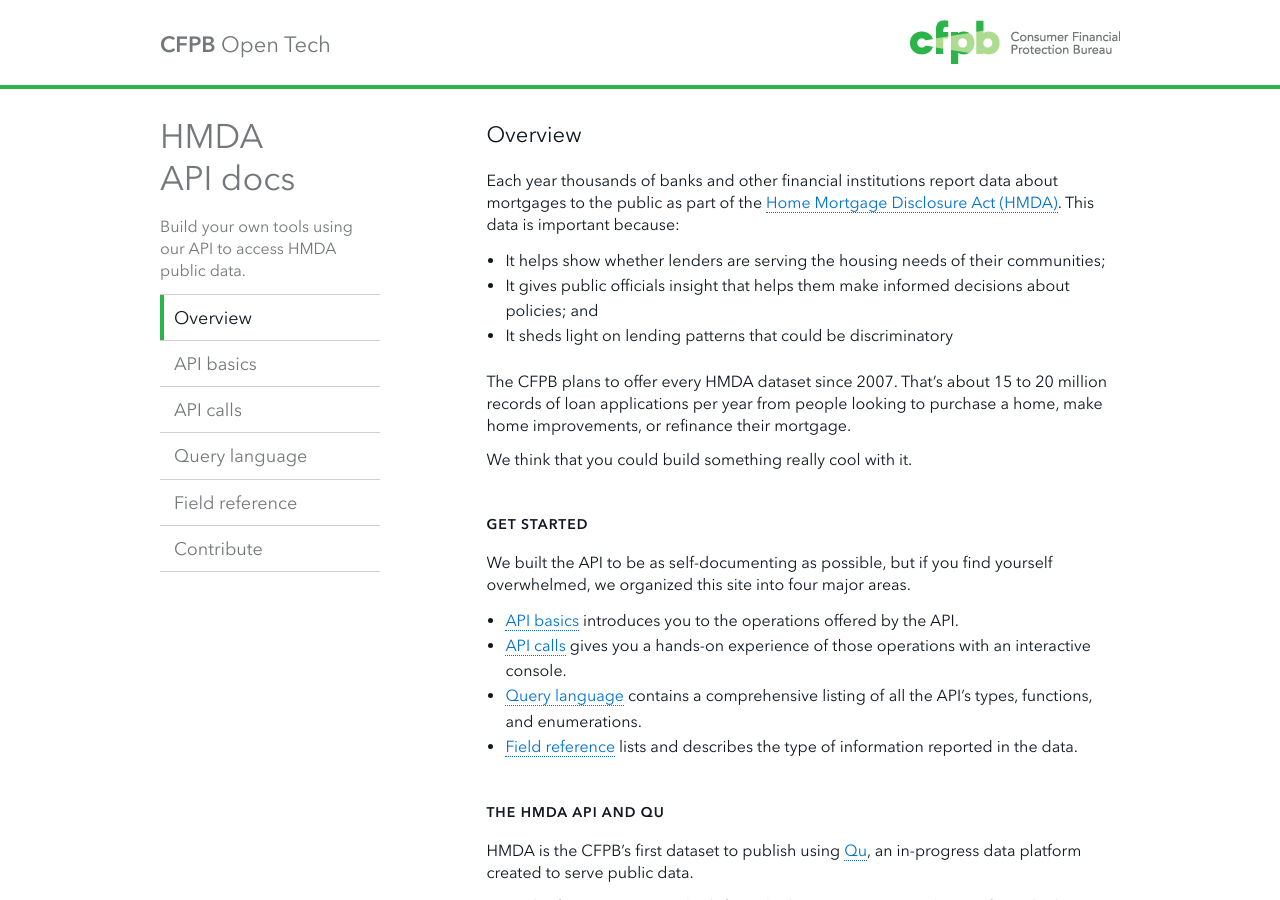
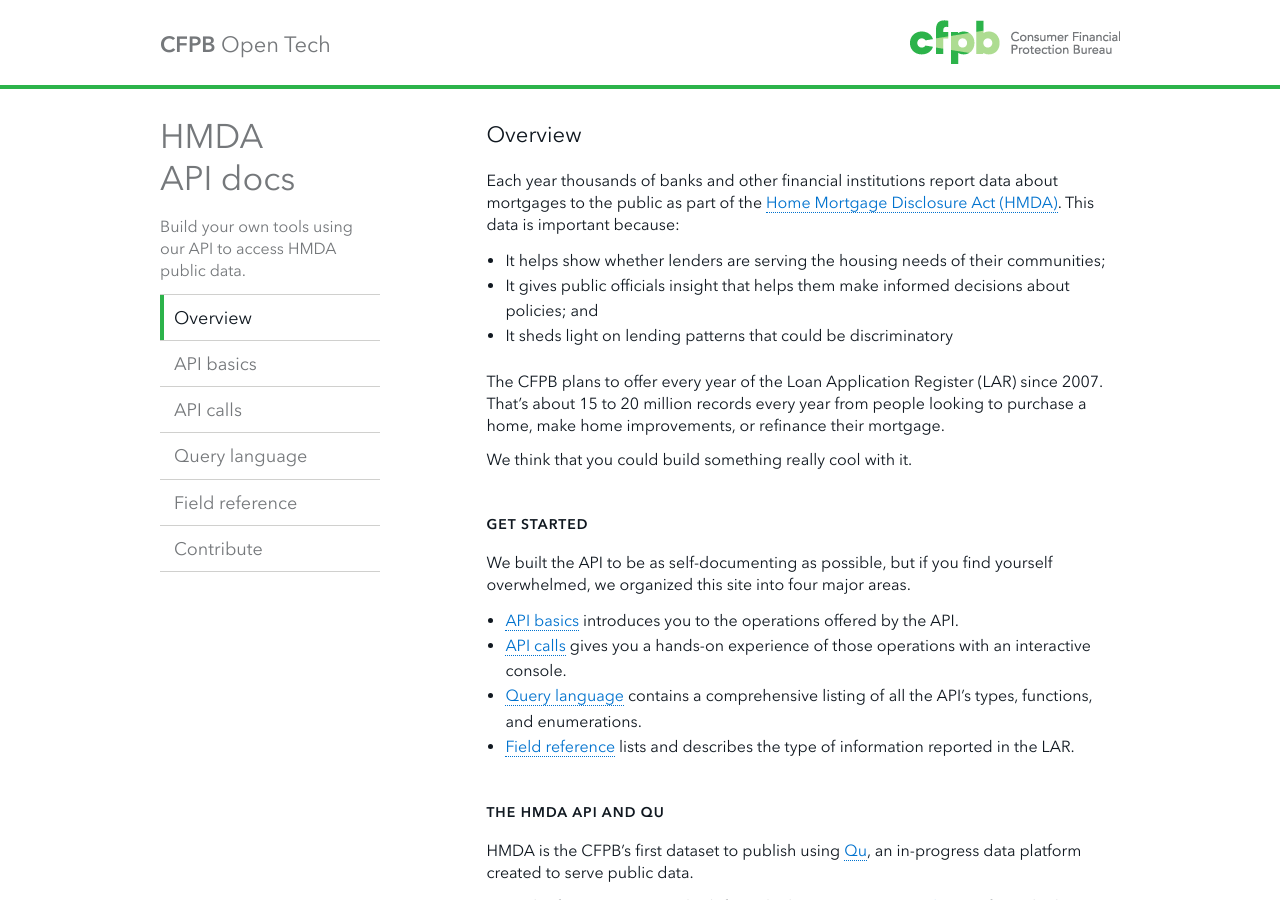
Before and after one commit to cfpb/api, a Jekyll site: the page built from index.md, in a window 1280 px wide and 900 px high. Built offline with Jekyll 4.4.1, drawn with Linux system fonts in a browser that asks for light colours; Markdown is read by kramdown in place of the engine named in the settings.

Commit message:
reference the LAR on the landing page more clearly

```diff
--- a/index.md
+++ b/index.md
@@ -13,7 +13,7 @@
 - It gives public officials insight that helps them make informed decisions about policies; and
 - It sheds light on lending patterns that could be discriminatory
 
-The CFPB plans to offer every HMDA dataset since 2007. That's about 15 to 20 million records of loan applications per year from people looking to purchase a home, make home improvements, or refinance their mortgage.
+The CFPB plans to offer every year of the Loan Application Register (LAR) since 2007. That's about 15 to 20 million records every year from people looking to purchase a home, make home improvements, or refinance their mortgage.
 
 We think that you could build something really cool with it.
 
@@ -23,7 +23,7 @@
 - [API basics](basics.html) introduces you to the operations offered by the API.
 - [API calls](console/) gives you a hands-on experience of those operations with an interactive console.
 - [Query language](queries.html) contains a comprehensive listing of all the API's types, functions, and enumerations.
-- [Field reference](fields.html) lists and describes the type of information reported in the data.
+- [Field reference](fields.html) lists and describes the type of information reported in the LAR.
 
 ##### The HMDA API and Qu
 
```
